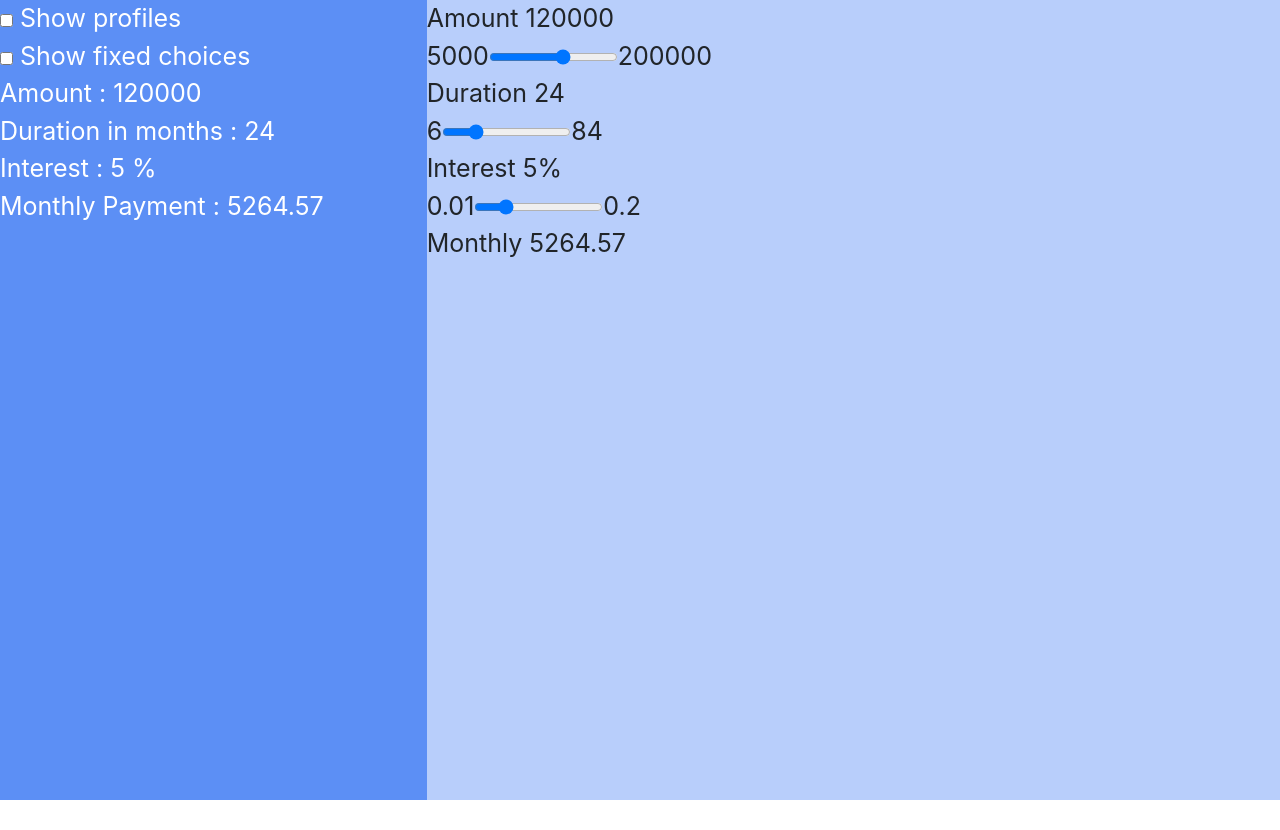
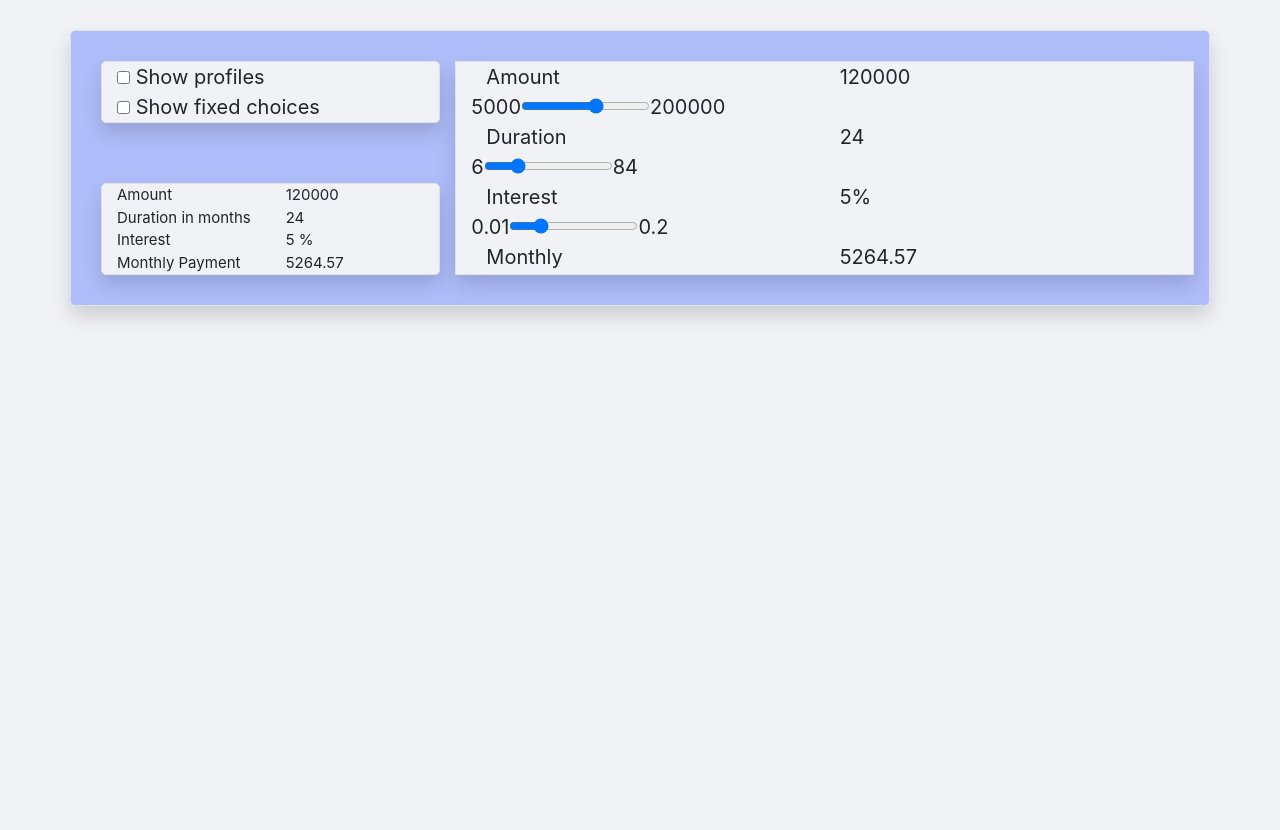
Before and after one commit to Maxdars/loan_simulator, a React (Create React App) app: page / in a window 1280 px wide. Before the commit the page ends 800 px from the top, so only its background shows below. Built offline with nearby package versions, Linux system fonts and the light colour scheme.

Commit message:
WP: Styling

```diff
--- a/src/App.css
+++ b/src/App.css
@@ -1,76 +1,11 @@
-.row, .col, .container {
-  height: 100%;
-  margin: 0;
-  padding: 0;
+.app-container {
+  background-color: #4d6bff66;
 }
 
-[class*="col-"] {
-  padding-left: 0 !important;
-  padding-right: 0 !important;
+.options_container, .recap_container, .simulator_container {
+  background-color: #f1f2f6;
 }
 
-.row, .container{
-  max-width : 100%
+.recap_container {
+  font-size: 15px;
 }
-
-.left_side_bar {
-  color: white;
-  background-color: #5c8ff5;
-  height: 100%;
-}
-
-.simulator_container {
-  background-color: #b8cefb;
-  height: 100%;
-}
-
-
-
-
-
-
-
-
-
-
-
-
-
-/* .fields_container {
-  padding: 10px;
-  border: solid 1px grey;
-  border-radius: 10px
-}
-
-.field_container {
-  width: 500px;
-}
-
-.field_container, .element_container {
-  display: block;
-}
-
-.element_container {
-  display: flex;
-  justify-content: space-between;
-}
-
-.range_container {
-  display: flex;
-  justify-content: space-evenly;
-}
-
-.range_limit {
-  font-size: 10px;
-}
-
-input[type=range] {
-  width: 60%;
-}
-
-.element_value {
-  text-align: center;
-  width:50px;
-  border: solid 1px;
-  border-radius: 5px;
-} */
--- a/src/App.js
+++ b/src/App.js
@@ -31,13 +31,13 @@ class App extends Component {
     //   </div>
     // );
     return (
-      <Container className="app-containert">
+      <Container className="app-container container w-100 h-80 border mt-4 mb-4 p-4 rounded shadow">
         <Row>
           <Col xs={12} md={4} lg={4} className="left_side_bar">
             <OptionsContainer />
             <RecapContainer />
           </Col>
-          <Col xs={12} md={8} lg={8} className="simulator_container">
+          <Col xs={12} md={8} lg={8} className="simulator_container border shadow">
             <SimulatorContainer />
           </Col>
         </Row>
--- a/src/components/amount.js
+++ b/src/components/amount.js
@@ -1,19 +1,22 @@
 import Range from './range';
+import Container from 'react-bootstrap/Container';
+import Row from 'react-bootstrap/Row'
+import Col from 'react-bootstrap/Col'
 
 const Amount = (props) => {
     if (props.open_simulator) {
         return (
-            <div className="field_container">
-                <div className="element_container">
-                    <span className="element_label"> Amount </span>
-                    <span className="element_value"> {props.value} </span>
-                </div>
-
+            <Container className="field_container w-100">
+                <Row>
+                    <Col><span className="element_label"> Amount </span></Col>
+                    <Col><span className="element_value"> {props.value} </span></Col>
                     {/* <input
                         type = 'text'
                         value = {props.value}
                         onChange = {props.changeAmount}
                     /> */}
+                </Row>
+                <Row>
                     <Range
                         minValue = {props.minValue}
                         maxValue = {props.maxValue}
@@ -21,15 +24,21 @@ const Amount = (props) => {
                         onChange = {props.changeAmount}
                         defaultValue = {props.value}
                     />
-            </div>
+                </Row>
+            </Container>
         )
     }
     else {
         return (
-            <div className="field_container">
+            <Container className="field_container">
+                <Row>
+                    <label> Amount </label>
+                </Row>
+                <Row>
                     { props.fixed_amounts.map((item) =>(
-                    <div className='radio-group' key={item}>
+                        <div className='form-check form-check-inline' key={item}>
                              <input
+                                className = "form-check-input"
                                 type = "radio"
                                 id = {item}
                                 name = "amount"
@@ -37,10 +46,11 @@ const Amount = (props) => {
                                 onChange = {props.changeOpenAmount}
                                 checked = {parseInt(props.value) === parseInt(item) ? 'checked' : ''}
                             />
-                        <label>{item}</label>
+                            <label className = "form-check-label">{item}</label>
                         </div>
                     ))}
-            </div>
+                </Row>
+            </Container>
 
         )
     }
--- a/src/components/duration.js
+++ b/src/components/duration.js
@@ -1,13 +1,17 @@
 import Range from './range';
+import Container from 'react-bootstrap/Container';
+import Row from 'react-bootstrap/Row'
+import Col from 'react-bootstrap/Col'
 
 const Duration = (props) => {
     if (props.open_simulator) {
         return (
-            <div className="field_container">
-                <div className="element_container">
-                    <span className="element_label"> Duration </span>
-                    <span className="element_value"> {props.value} </span>
-                </div>
+            <Container className="field_container">
+                <Row>
+                    <Col><span className="element_label"> Duration </span> </Col>
+                    <Col><span className="element_value"> {props.value} </span></Col>
+                </Row>
+                <Row>
                 {/* <input
                     type = 'text'
                     value = {props.value}
@@ -20,15 +24,21 @@ const Duration = (props) => {
                         onChange = {props.changeDuration}
                         defaultValue = {props.value}
                     />
-            </div>
+                </Row>
+            </Container>
         )
     }
     else {
         return (
-            <div className="field_container">
+            <Container className="field_container">
+                <Row>
+                    <label> Duration </label>
+                </Row>
+                <Row>
                     { props.fixed_durations.map((item) => (
-                    <div className='radio-group' key={item}>
+                        <div className='form-check form-check-inline' key={item}>
                             <input
+                                className = "form-check-input"
                                 type = "radio"
                                 id = {item}
                                 name = "duration"
@@ -36,10 +46,11 @@ const Duration = (props) => {
                                 onChange = {props.changeOpenDuration}
                                 checked = {parseInt(props.value) === parseInt(item) ? 'checked' : ''}
                             />
-                        <label>{item}</label>
+                            <label className = "form-check-label">{item}</label>
                         </div>
                     ))}
-            </div>
+                </Row>
+            </Container>
 
         )
     }
--- a/src/components/interest.js
+++ b/src/components/interest.js
@@ -1,18 +1,22 @@
 import Range from './range';
+import Container from 'react-bootstrap/Container';
+import Row from 'react-bootstrap/Row'
+import Col from 'react-bootstrap/Col'
 
 const Interest = (props) => {
     if (props.open_simulator) {
         return (
-            <div className="field_container">
-                <div className="element_container">
-                    <span className="element_label"> Interest </span>
-                    <span className="element_value"> { `${(props.value * 100).toFixed(0)}%` }</span>
-                </div>
+            <Container className="field_container">
+                <Row>
+                    <Col><span className="element_label"> Interest </span></Col>
+                    <Col><span className="element_value"> { `${(props.value * 100).toFixed(0)}%` }</span></Col>
+                </Row>
                                     {/* <input
                     type = 'text'
                     value = {props.value}
                     onChange = {props.changeInterest}
                 /> */}
+                <Row>
                     <Range
                         minValue = {props.minValue}
                         maxValue = {props.maxValue}
@@ -20,15 +24,21 @@ const Interest = (props) => {
                         onChange = {props.changeInterest}
                         defaultValue = {props.value}
                     />
-            </div>
+                </Row>
+            </Container>
         )
     }
     else {
         return (
-            <div className="field_container">
+            <Container className="field_container">
+                <Row>
+                    <label> Interest </label>
+                </Row>
+                <Row>
                     { props.fixed_interests.map((item) => (
-                    <div className='radio-group' key={item}>
+                        <div className='form-check form-check-inline' key={item}>
                             <input
+                                className = "form-check-input"
                                 type = "radio"
                                 id = {item}
                                 name = "interest"
@@ -36,10 +46,11 @@ const Interest = (props) => {
                                 onChange = {props.changeOpenInterest}
                                 checked = {parseFloat(props.value) === parseFloat(item) ? 'checked' : ''}
                             />
-                        <label>{ `${(item * 100).toFixed(0)}%` }</label>
+                            <label className = "form-check-label">{ `${(item * 100).toFixed(0)}%` }</label>
                         </div>
                     ))}
-            </div>
+                </Row>
+            </Container>
 
         )
     }
--- a/src/components/monthly.js
+++ b/src/components/monthly.js
@@ -1,11 +1,18 @@
-import Range from './range';
+// import Range from './range';
+import Container from 'react-bootstrap/Container';
+import Row from 'react-bootstrap/Row'
+import Col from 'react-bootstrap/Col'
 
 const Monthly = (props) => {
     return (
-        <div className="field_container">
+        <Container className="field_container">
+            <Row>
+                <Col><span className="element_label"> Monthly </span></Col>
+                <Col><span className="element_value"> {props.value} </span></Col>
+            </Row>
             <div className="element_container">
-                <span className="element_label"> Monthly </span>
-                <span className="element_value"> {props.value} </span>
+
+
             </div>
             {/* <input
                 type = 'text'
@@ -21,7 +28,7 @@ const Monthly = (props) => {
                     defaultValue = {props.value}
                 />
             <span>{props.maxValue}</span> */}
-        </div>
+        </Container>
     )
 }
 
--- a/src/components/recapElement.js
+++ b/src/components/recapElement.js
@@ -1,8 +1,12 @@
+import Row from 'react-bootstrap/Row';
+import Col from 'react-bootstrap/Col';
+
 const RecapElement = (props) => {
     return (
-        <div>
-            {props.label} : {props.value}
-        </div>
+        <Row className="recap_row">
+            <Col className="recap-col-label"> {props.label} </Col>
+            <Col className="recap-col-value"> {props.value} </Col>
+        </Row>
     )
 
 }
--- a/src/components/switch.js
+++ b/src/components/switch.js
@@ -1,5 +1,3 @@
-import ToggleButton from 'react-bootstrap/ToggleButton'
-
 const Switch = (props) => {
 
     return (
--- a/src/containers/optionsContainer.js
+++ b/src/containers/optionsContainer.js
@@ -1,6 +1,10 @@
 import React, { Component } from 'react';
 import { connect } from 'react-redux';
 import { toggleProfileOption, toggleOpenOption } from '../actions'
+import Container from 'react-bootstrap/Container';
+import Row from 'react-bootstrap/Row'
+import Col from 'react-bootstrap/Col'
+
 
 // Containers.
 import Switch from '../components/switch';
@@ -8,18 +12,26 @@ import Switch from '../components/switch';
 class OptionsContainer extends Component {
   render() {
     return (
-      <div className="options_container">
+      <Container className="options_container border shadow rounded">
+        <Row className="options_row">
+          <Col>
             <Switch
                 label = 'Show profiles'
                 value = { parseInt(this.props.use_profiles) }
                 onChange =  { this.props.toggleProfileOption }
             />
+          </Col>
+        </Row>
+        <Row className="options_row">
+          <Col>
             <Switch
                 label = 'Show fixed choices'
                 value = { !parseInt(this.props.open_simulator) }
                 onChange =  { this.props.toggleOpenOption }
             />
-      </div>
+          </Col>
+        </Row>
+      </Container>
     );
   }
 }
--- a/src/containers/recapContainer.js
+++ b/src/containers/recapContainer.js
@@ -1,11 +1,12 @@
 import React, { Component } from 'react';
 import RecapElement from '../components/recapElement';
 import { connect } from 'react-redux';
+import Container from 'react-bootstrap/Container';
 
 class RecapContainer extends Component {
     render() {
         return (
-            <div className="recap_container">
+            <Container className="recap_container mt-5 border shadow rounded">
                 <RecapElement
                     label = 'Amount'
                     value = {this.props.amount}
@@ -22,7 +23,7 @@ class RecapContainer extends Component {
                     label = 'Monthly Payment'
                     value = {this.props.monthly}
                 />
-            </div>
+            </Container>
         )
     }
 }
--- a/src/containers/simulatorContainer.js
+++ b/src/containers/simulatorContainer.js
@@ -1,5 +1,7 @@
 import React, { Component } from 'react';
 import { connect } from 'react-redux';
+import Container from 'react-bootstrap/Container';
+import Row from 'react-bootstrap/Row'
 
 // Containers.
 import AmountContainer from './amountContainer';
@@ -11,13 +13,13 @@ import ProfilesContainer from './profilesContainer';
 class SimulatorContainer extends Component {
   render() {
     return (
-      <div className="fields_container">
-        { this.props.use_profiles ? <ProfilesContainer /> : '' }
-        <AmountContainer />
-        <DurationContainer />
-        <InterestContainer />
-        <MonthlyContainer />
-      </div>
+      <Container className="fields_container">
+        { this.props.use_profiles ? <Row><ProfilesContainer /></Row> : '' }
+        <Row><AmountContainer /></Row>
+        <Row><DurationContainer /></Row>
+        <Row><InterestContainer /></Row>
+        <Row><MonthlyContainer /></Row>
+      </Container>
     );
   }
 
--- a/src/index.css
+++ b/src/index.css
@@ -1,6 +1,7 @@
 html, body {
   min-height:100%;
-font-size: 25px;
+  font-size: 20px;
+  background-color: #f1f2f6;
 }
 body {
   height: 100vh;
```
Lines whose indentation alone changed are shown as unchanged.
